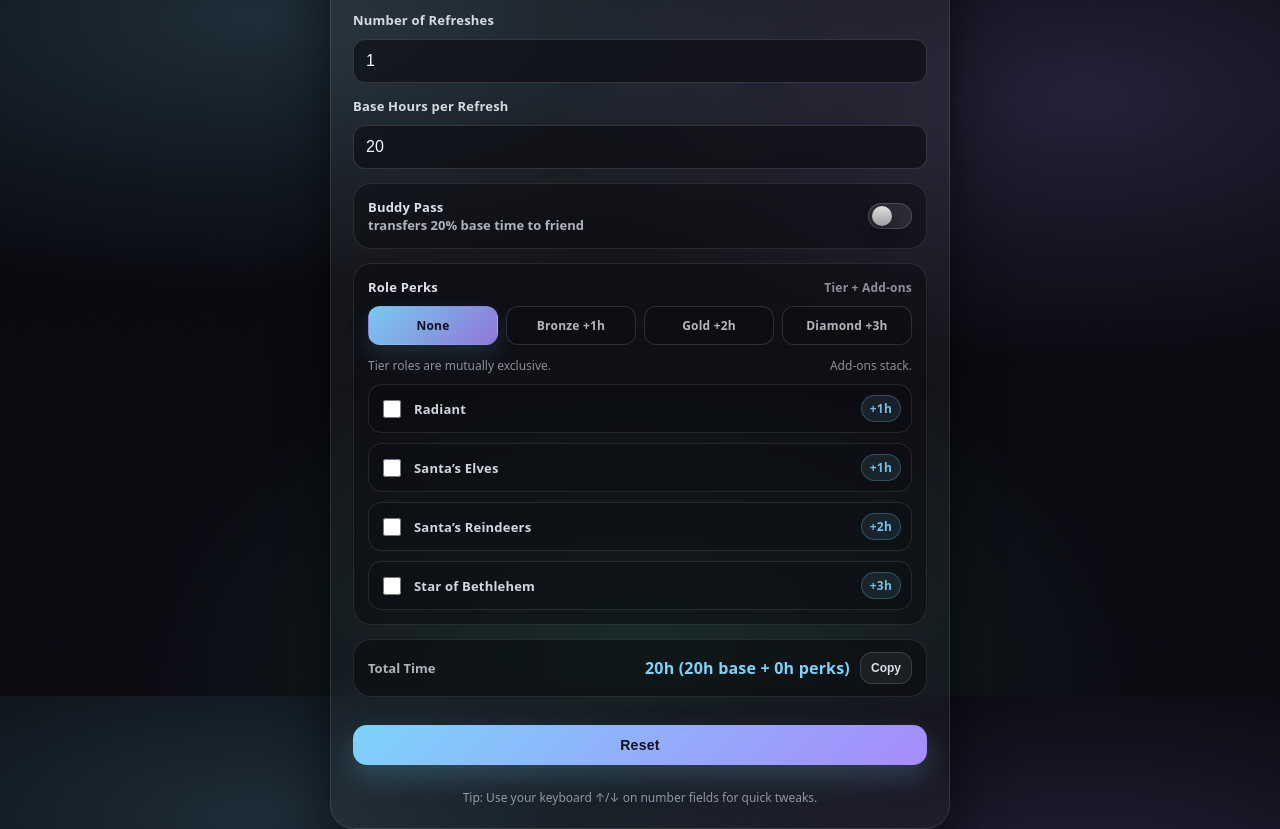
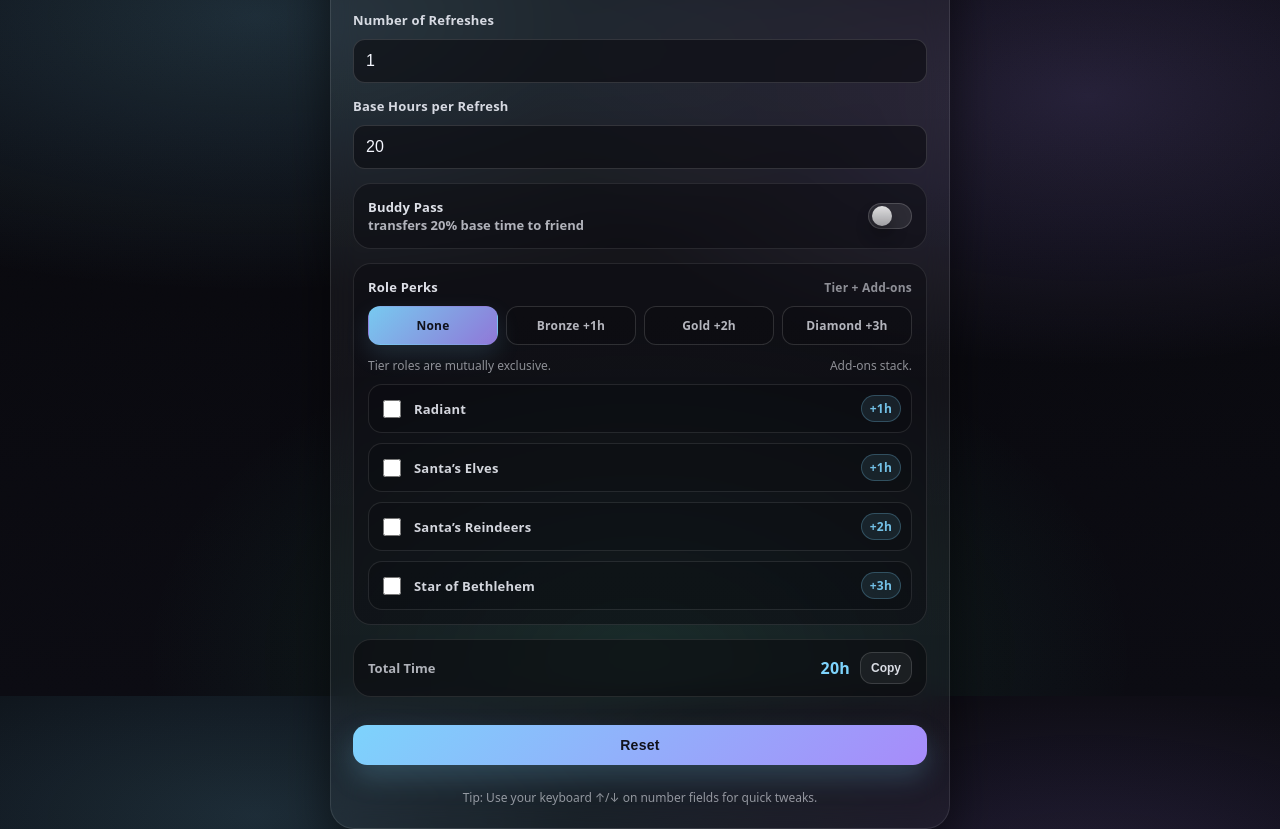
Before and after one commit to MythieStar/TOF, a plain HTML site: page index.html in a window 1280 px wide. Shown: the part 104-933 px from the top of the page. Drawn offline with Linux system fonts and the light colour scheme.

Commit message:
Update index.html

```diff
--- a/index.html
+++ b/index.html
@@ -516,7 +516,14 @@
     const yourPer = yourBase + bonus;
     const friendPer = friendEnabled ? friendHoursPerRefresh(r, base) : 0;
 
-    yourTime.textContent = `${round1(yourPer * r)}h (${round1(yourBase)}h base + ${bonus}h perks)`;
+    // ✅ Only show "(base + perks)" when there are perks selected
+    const total = round1(yourPer * r);
+    if (bonus > 0) {
+      yourTime.textContent = `${total}h (${round1(yourBase)}h base + ${bonus}h perks)`;
+    } else {
+      yourTime.textContent = `${total}h`;
+    }
+
     friendPerSpan.textContent = `${round1(friendPer)}h`;
     friendTotal.textContent = `${round1(friendPer * r)}h`;
   }
```
